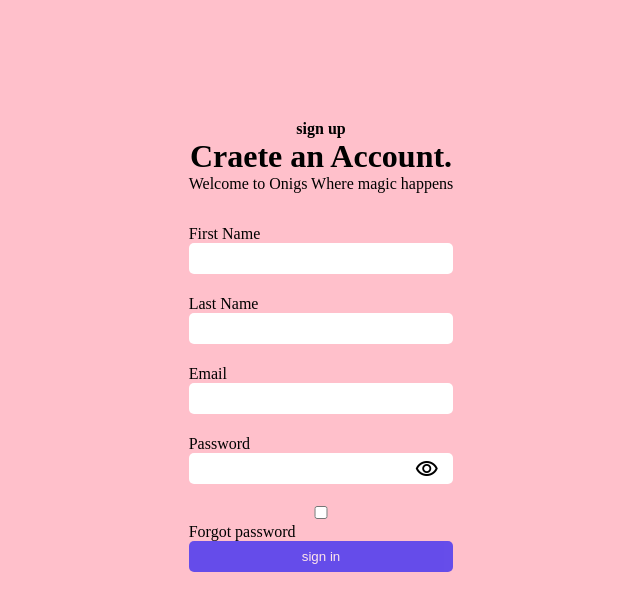
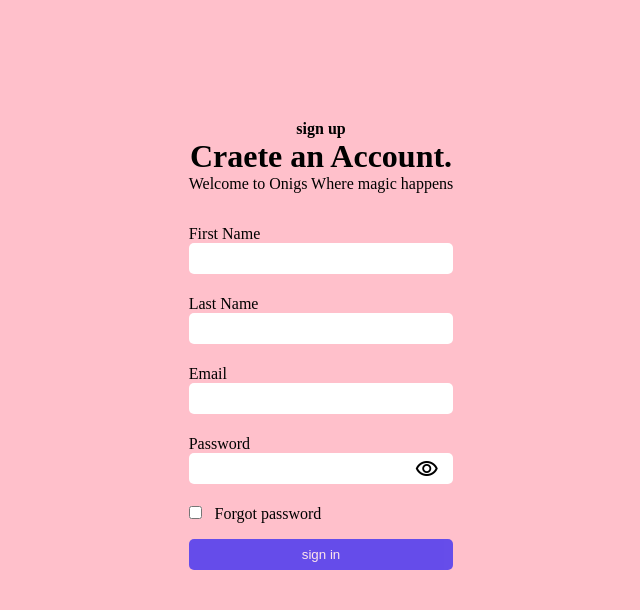
Before and after one commit to Tamarapreye-M/sign-up_form, a React (Vite) app: page / in a window 1280 px wide. Shown: the top 610 px of the page, without its empty margins (319-959 px from the left). Built offline with nearby package versions, Linux system fonts and the light colour scheme.

Commit message:
forgot password styled

```diff
--- a/src/App.css
+++ b/src/App.css
@@ -73,3 +73,10 @@ button {
 	right: 5%;
 	transform: translate(-5%, -50%);
 }
+.check input {
+	width: fit-content;
+	margin-right: 0.8rem;
+}
+.check {
+	margin-bottom: 1rem;
+}
```
